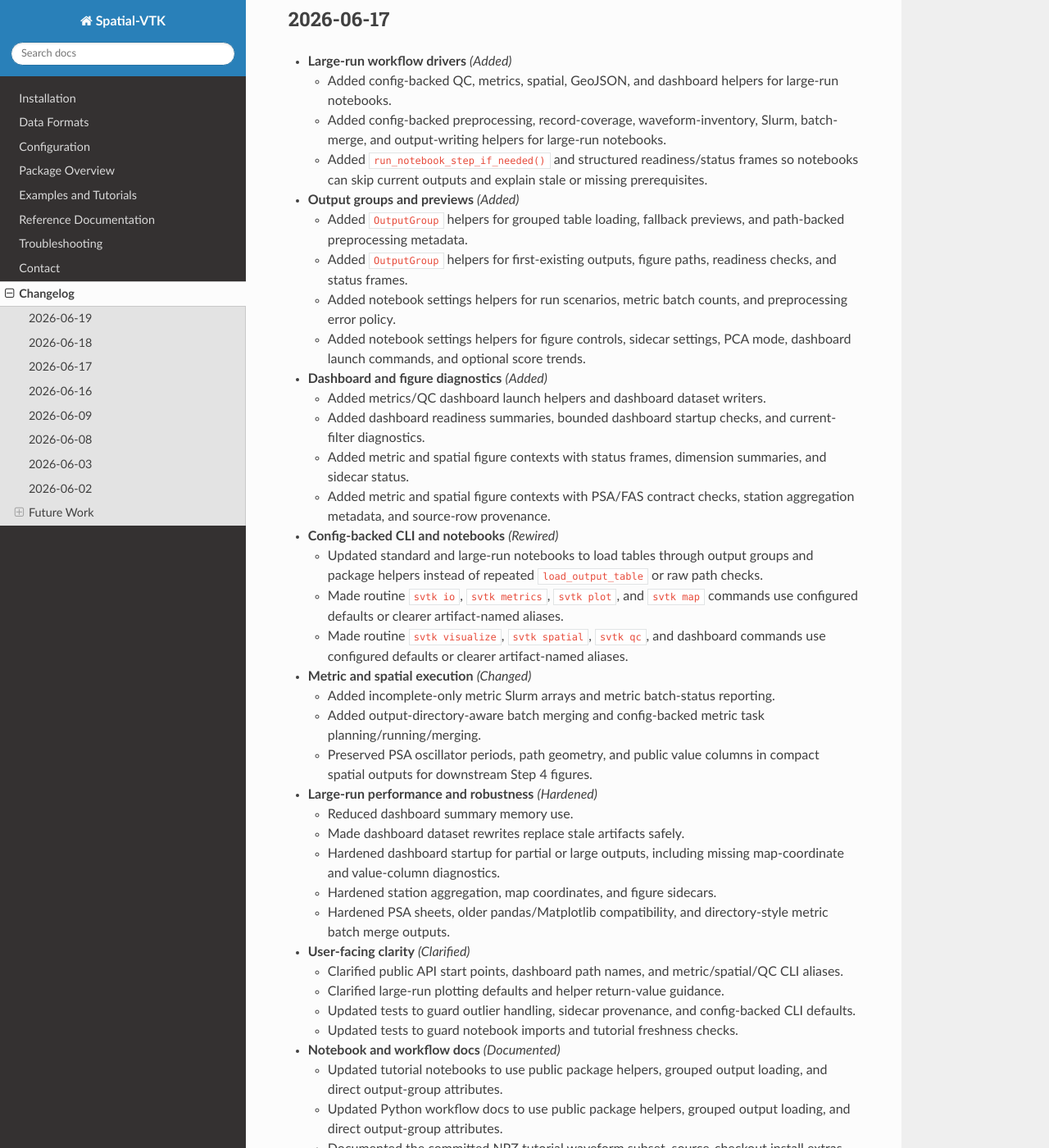
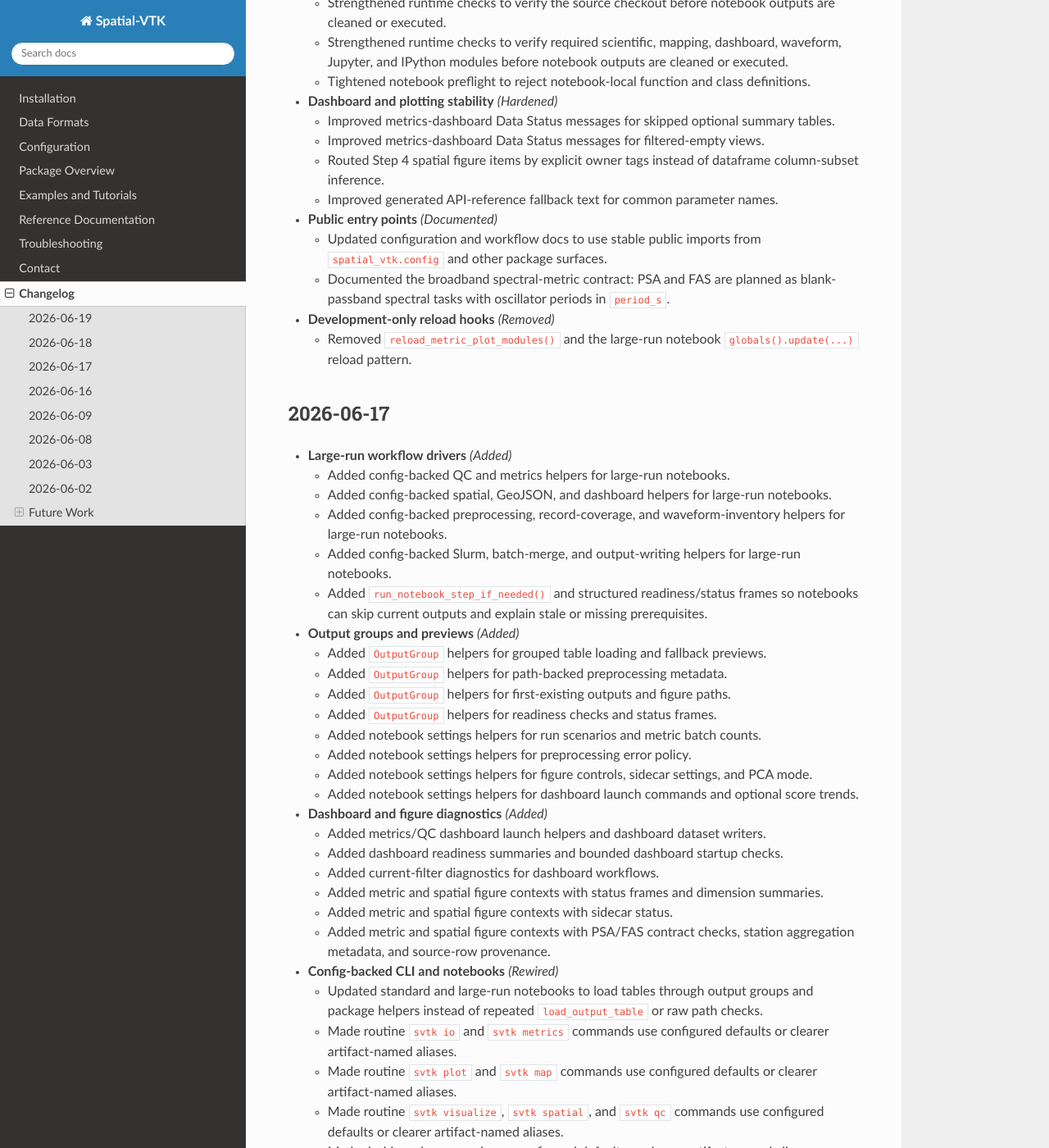
Before and after one commit to bcbirkel/spatial-vtk, a Sphinx documentation site: the page built from docs/changelog.rst, in a window 1280 px wide and 1400 px high, scrolled down 4716 px. Shown: the whole window at 82% size. Built offline with Sphinx 7.4.7 and the Read the Docs theme 3.1.0, drawn with Linux system fonts in a browser that asks for light colours; some of the changed text lies outside the part shown.

Commit message:
Clarify changelog entries

```diff
--- a/docs/changelog.rst
+++ b/docs/changelog.rst
@@ -7,8 +7,9 @@ Changelog
 - **Public workflow helpers** *(Added)*
 
   - Added a standard Step 1 ingest output loader for combined ingest and
-    preprocessing output status plus bounded station, event, and preprocessing
-    manifest previews.
+    preprocessing output status.
+  - Added bounded station, event, and preprocessing manifest previews for the
+    standard Step 1 ingest output loader.
   - Extended the standard Step 3 metric output loader with the preprocessed
     trace metadata dependency and status-frame helper used by large-run
     metric readiness cells.
@@ -17,9 +18,10 @@ Changelog
   - Added lightweight Step 4, Step 5, and Step 6 output-status loaders for
     large-run driver notebooks that need configured status tables and bounded
     previews without loading large plotting inputs.
-  - Added standard notebook input/output loaders for QC, spatial summaries,
-    GeoJSON plotting, and Step 5 readiness checks so notebooks no longer
-    duplicate config path plumbing.
+  - Added standard notebook input/output loaders for QC summaries.
+  - Added standard notebook input/output loaders for spatial summaries.
+  - Added standard notebook input/output loaders for GeoJSON plotting.
+  - Added standard notebook input/output loaders for Step 5 readiness checks.
   - Added a standard Step 3 metric output loader for task-estimate,
     task-preview, and ``metrics_long`` notebook previews.
   - Added output-registry preview helpers for notebook display cells.
@@ -27,9 +29,10 @@ Changelog
   - Added workflow-step status helpers for notebook display cells.
   - Added bounded pattern-similarity preview helpers for notebook display
     cells.
-  - Added public Metrics API reference tables for inventory, manifest, Slurm,
-    batch, merge, and output helpers exposed through stable package entry
-    points.
+  - Added public Metrics API reference tables for inventory and manifest
+    helpers exposed through stable package entry points.
+  - Added public Metrics API reference tables for Slurm, batch, merge, and
+    output helpers exposed through stable package entry points.
   - Added ``SVTK_DASHBOARD_CHUNKSIZE`` to notebook run contexts so dashboard
     preparation chunking is configured once with the rest of the large-run
     controls.
@@ -50,8 +53,10 @@ Changelog
   - Rewired standard Step 4, Step 5, and Step 6 notebooks to call package
     helpers for table previews, readiness messages, and configured output
     loading.
-  - Kept reusable skip/rebuild decisions, ``reused`` flags, and path string
-    conversion in package code rather than in notebook-local dictionaries.
+  - Kept reusable skip/rebuild decisions in package code rather than in
+    notebook-local dictionaries.
+  - Kept ``reused`` flags and path string conversion in package code rather
+    than in notebook-local dictionaries.
 
 - **Public API documentation** *(Changed)*
 
@@ -87,6 +92,8 @@ Changelog
   - Added a top-level CLI missing-dependency message so source-checkout
     commands report the missing package and install command instead of a raw
     traceback.
+  - Made config-required workflow commands report missing config before
+    importing optional runtime modules.
 
 - **Large-run resilience** *(Hardened)*
 
@@ -119,11 +126,12 @@ Changelog
 - **Fresh checkout and docs checks** *(Fixed)*
 
   - Added regression coverage for public API import examples.
-  - Added regression coverage for committed tutorial data, CLI workflow
-    examples, and changelog formatting.
-  - Added release guardrails so local agent notes, execplans, and machine-
-    specific instructions stay ignored and are called out before public
-    publishing.
+  - Added regression coverage for committed tutorial data.
+  - Added regression coverage for CLI workflow examples.
+  - Added regression coverage for changelog formatting.
+  - Added release guardrails so local agent notes and execplans stay ignored.
+  - Added release guardrails so machine-specific instructions are called out
+    before public publishing.
   - Clarified tutorial runtime checks so missing importable modules are
     reported directly before the install command.
   - Aligned README and installation docs around the same notebook and
@@ -155,13 +163,16 @@ Changelog
   - Documented notebook-facing and script-facing waveform-comparison and
     region-boxplot helpers.
   - Updated generated CLI reference examples to use the committed example
-    config and tutorial run scenario.
+    config.
+  - Updated generated CLI reference examples to use the tutorial run scenario.
 
 - **Notebook hygiene** *(Cleaned)*
 
   - Removed one-off preview variables and repeated path construction from
     standard notebook cells where package helpers now own the task.
-  - Made large-run README guidance explicit about public plotting, mapping, and
+  - Made large-run README guidance explicit about public plotting entry
+    points.
+  - Made large-run README guidance explicit about public mapping and
     visualization entry points.
   - Replaced large-run README single-figure import examples with package-owned
     workflow helper examples for metrics, QC, spatial figures, dashboards, and
@@ -174,30 +185,39 @@ Changelog
 
   - Added standard and large-run figure-suite helpers for metric diagnostics
     and spatial diagnostics.
-  - Added standard and large-run figure-suite helpers for GeoJSON regions,
-    corridors, waveform comparison, context figures, QC figures, region
-    boxplots, and dashboard preparation.
-  - Added focused station-map, spatial-product, and PCA-product preview
-    helpers.
-  - Added focused corridor-record, waveform-order, and pattern-similarity
-    preview helpers.
+  - Added standard and large-run figure-suite helpers for GeoJSON regions and
+    corridors.
+  - Added standard and large-run figure-suite helpers for waveform comparison,
+    context figures, and QC figures.
+  - Added standard and large-run figure-suite helpers for region boxplots and
+    dashboard preparation.
+  - Added focused station-map preview helpers.
+  - Added focused spatial-product and PCA-product preview helpers.
+  - Added focused corridor-record preview helpers.
+  - Added focused waveform-order and pattern-similarity preview helpers.
 
 - **Figure provenance and sidecars** *(Added)*
 
   - Expanded figure sidecar metadata and status frames with source-row roles.
   - Expanded figure sidecar metadata and status frames with plot/source
-    dimension counts, aggregation contracts, exactness flags, station/event
-    counts, and PSA/multi-panel counts.
+    dimension counts.
+  - Expanded figure sidecar metadata and status frames with aggregation
+    contracts and exactness flags.
+  - Expanded figure sidecar metadata and status frames with station/event
+    counts and PSA/multi-panel counts.
   - Added sampled station-map sidecar regression coverage so plotted station
     groups and source rows stay aligned.
 
 - **Release and API maintenance** *(Added)*
 
-  - Added a public ``RELEASE_CHECKLIST.md`` for validation, docs, build, wheel
-    inspection, and publish gates.
+  - Added a public ``RELEASE_CHECKLIST.md`` for validation, docs, and build
+    gates.
+  - Added a public ``RELEASE_CHECKLIST.md`` for wheel inspection and publish
+    gates.
   - Added public helpers for metric row selection and event/station matching.
-  - Added public helpers for GeoJSON metric frames, event labels, spatial
-    metric products, and first non-empty table values.
+  - Added public helpers for GeoJSON metric frames and event labels.
+  - Added public helpers for spatial metric products and first non-empty table
+    values.
 
 - **Notebook simplification** *(Rewired)*
 
@@ -256,32 +278,39 @@ Changelog
 
 - **Large-run workflow drivers** *(Added)*
 
-  - Added config-backed QC, metrics, spatial, GeoJSON, and dashboard helpers
-    for large-run notebooks.
-  - Added config-backed preprocessing, record-coverage, waveform-inventory,
-    Slurm, batch-merge, and output-writing helpers for large-run notebooks.
+  - Added config-backed QC and metrics helpers for large-run notebooks.
+  - Added config-backed spatial, GeoJSON, and dashboard helpers for large-run
+    notebooks.
+  - Added config-backed preprocessing, record-coverage, and waveform-inventory
+    helpers for large-run notebooks.
+  - Added config-backed Slurm, batch-merge, and output-writing helpers for
+    large-run notebooks.
   - Added ``run_notebook_step_if_needed()`` and structured readiness/status
     frames so notebooks can skip current outputs and explain stale or missing
     prerequisites.
 
 - **Output groups and previews** *(Added)*
 
-  - Added ``OutputGroup`` helpers for grouped table loading, fallback previews,
-    and path-backed preprocessing metadata.
-  - Added ``OutputGroup`` helpers for first-existing outputs, figure paths,
-    readiness checks, and status frames.
-  - Added notebook settings helpers for run scenarios, metric batch counts,
-    and preprocessing error policy.
-  - Added notebook settings helpers for figure controls, sidecar settings, PCA
-    mode, dashboard launch commands, and optional score trends.
+  - Added ``OutputGroup`` helpers for grouped table loading and fallback
+    previews.
+  - Added ``OutputGroup`` helpers for path-backed preprocessing metadata.
+  - Added ``OutputGroup`` helpers for first-existing outputs and figure paths.
+  - Added ``OutputGroup`` helpers for readiness checks and status frames.
+  - Added notebook settings helpers for run scenarios and metric batch counts.
+  - Added notebook settings helpers for preprocessing error policy.
+  - Added notebook settings helpers for figure controls, sidecar settings, and
+    PCA mode.
+  - Added notebook settings helpers for dashboard launch commands and optional
+    score trends.
 
 - **Dashboard and figure diagnostics** *(Added)*
 
   - Added metrics/QC dashboard launch helpers and dashboard dataset writers.
-  - Added dashboard readiness summaries, bounded dashboard startup checks, and
-    current-filter diagnostics.
-  - Added metric and spatial figure contexts with status frames, dimension
-    summaries, and sidecar status.
+  - Added dashboard readiness summaries and bounded dashboard startup checks.
+  - Added current-filter diagnostics for dashboard workflows.
+  - Added metric and spatial figure contexts with status frames and dimension
+    summaries.
+  - Added metric and spatial figure contexts with sidecar status.
   - Added metric and spatial figure contexts with PSA/FAS contract checks,
     station aggregation metadata, and source-row provenance.
 
@@ -290,11 +319,13 @@ Changelog
   - Updated standard and large-run notebooks to load tables through output
     groups and package helpers instead of repeated ``load_output_table`` or
     raw path checks.
-  - Made routine ``svtk io``, ``svtk metrics``, ``svtk plot``, and
-    ``svtk map`` commands use configured defaults or clearer artifact-named
-    aliases.
-  - Made routine ``svtk visualize``, ``svtk spatial``, ``svtk qc``, and
-    dashboard commands use configured defaults or clearer artifact-named
+  - Made routine ``svtk io`` and ``svtk metrics`` commands use configured
+    defaults or clearer artifact-named aliases.
+  - Made routine ``svtk plot`` and ``svtk map`` commands use configured
+    defaults or clearer artifact-named aliases.
+  - Made routine ``svtk visualize``, ``svtk spatial``, and ``svtk qc``
+    commands use configured defaults or clearer artifact-named aliases.
+  - Made dashboard commands use configured defaults or clearer artifact-named
     aliases.
 
 - **Metric and spatial execution** *(Changed)*
@@ -310,19 +341,22 @@ Changelog
 
   - Reduced dashboard summary memory use.
   - Made dashboard dataset rewrites replace stale artifacts safely.
-  - Hardened dashboard startup for partial or large outputs, including missing
-    map-coordinate and value-column diagnostics.
-  - Hardened station aggregation, map coordinates, and figure sidecars.
-  - Hardened PSA sheets, older pandas/Matplotlib compatibility, and
-    directory-style metric batch merge outputs.
+  - Hardened dashboard startup for partial or large outputs.
+  - Added dashboard startup diagnostics for missing map coordinates and value
+    columns.
+  - Hardened station aggregation and map coordinates.
+  - Hardened figure sidecars.
+  - Hardened PSA sheets and older pandas/Matplotlib compatibility.
+  - Hardened directory-style metric batch merge outputs.
 
 - **User-facing clarity** *(Clarified)*
 
-  - Clarified public API start points, dashboard path names, and
-    metric/spatial/QC CLI aliases.
+  - Clarified public API start points.
+  - Clarified dashboard path names.
+  - Clarified metric, spatial, and QC CLI aliases.
   - Clarified large-run plotting defaults and helper return-value guidance.
-  - Updated tests to guard outlier handling, sidecar provenance, and
-    config-backed CLI defaults.
+  - Updated tests to guard outlier handling and sidecar provenance.
+  - Updated tests to guard config-backed CLI defaults.
   - Updated tests to guard notebook imports and tutorial freshness checks.
 
 - **Notebook and workflow docs** *(Documented)*
@@ -340,10 +374,11 @@ Changelog
 
 - **CLI and plotting controls** *(Added)*
 
-  - Added first-class plotting, mapping, waveform, table, and sidecar flags.
-  - Added first-class mode, component, metric, passband, value-column, fit,
-    title, and comparison flags so routine figure configuration no longer
-    depends on generic ``--kwargs``.
+  - Added first-class plotting, mapping, waveform, and table flags.
+  - Added first-class sidecar flags.
+  - Added first-class mode, component, metric, and passband flags.
+  - Added first-class value-column, fit, title, and comparison flags so
+    routine figure configuration no longer depends on generic ``--kwargs``.
   - Registered plotting and mapping commands through stable public import
     surfaces and expanded config-backed command defaults.
 
@@ -442,10 +477,10 @@ Changelog
 
 - **Public docs and examples** *(Added)*
 
-  - Added data formats, configuration, package overview, and installation
-    guidance.
-  - Added Python API, CLI API, CLI workflow, tutorial, and downloadable
-    notebook guidance.
+  - Added data formats and configuration guidance.
+  - Added package overview and installation guidance.
+  - Added Python API and CLI API guidance.
+  - Added CLI workflow, tutorial, and downloadable notebook guidance.
   - Added lightweight LA Basin metadata, public example manifests, GeoJSON
     regions, and site metadata previews.
   - Added basemap-backed output previews and tutorial waveform/data snippets.
@@ -454,8 +489,9 @@ Changelog
 
   - Added config-default metadata preparation and output table
     readers/writers.
-  - Added shared metric catalog/run scenarios, dashboard/table display
-    helpers, and concise tutorial comments before main package calls.
+  - Added shared metric catalog/run scenarios.
+  - Added dashboard/table display helpers.
+  - Added concise tutorial comments before main package calls.
   - Added Step 6 plotting examples for waveform maps, pattern similarity,
     scatterplot, boxplot, and heatmap outputs.
 
@@ -463,8 +499,9 @@ Changelog
 
   - Expanded generated CLI reference pages.
   - Added a shell workflow tutorial covering config, preprocessing, QC,
-    metrics, spatial figures, GeoJSON, corridors, flexible plots, and
-    dashboards.
+    metrics, and spatial figures.
+  - Added a shell workflow tutorial covering GeoJSON, corridors, flexible
+    plots, and dashboards.
   - Added spatial-correlation-by-distance and geology-contrast examples.
 
 - **Installation and workflow docs** *(Changed)*
@@ -510,46 +547,58 @@ Changelog
 - **Initial public migration** *(Added)*
 
   - Started the public Spatial-VTK package skeleton.
-  - Added runtime configuration, output planning, and the metric catalog.
-  - Added YAML/JSON config loading, named bounds, output manifests, and
-    config-backed metric plans.
+  - Added runtime configuration and output planning.
+  - Added the metric catalog.
+  - Added YAML/JSON config loading and named bounds.
+  - Added output manifests and config-backed metric plans.
 
 - **Core workflow modules** *(Added)*
 
-  - Added metadata preparation, waveform inventories, context figures, and QC
-    helpers.
-  - Added metric batch calculations, arrival-pick normalization, long
-    residual-table preparation, metadata enrichment, and deterministic example
-    metric plots.
-  - Added public metric, transform, passband, and dashboard labels/helpers.
-  - Added public plotting, mapping, and figure-selection labels/helpers.
+  - Added metadata preparation and waveform inventories.
+  - Added context figures and QC helpers.
+  - Added metric batch calculations and arrival-pick normalization.
+  - Added long residual-table preparation and metadata enrichment.
+  - Added deterministic example metric plots.
+  - Added public metric, transform, and passband labels/helpers.
+  - Added public dashboard labels/helpers.
+  - Added public plotting and mapping labels/helpers.
+  - Added public figure-selection labels/helpers.
 
 - **Spatial analysis and visualization** *(Added)*
 
-  - Added spatial-statistics modules for metric preparation, station bias,
-    Moran's I, distance-bin correlations, and spatial holdout.
-  - Added spatial-statistics modules for clustering, REDCAP, PCA, bootstrap
-    contrasts, permutation tests, pattern similarity, and observed/synthetic
-    geometry.
-  - Added plot/map wrappers for correlograms, semivariograms, directional
-    correlation, holdout maps, clusters, PCA, station bias, and REDCAP.
-  - Added plot/map wrappers for pattern similarity, path maps, event residual
-    maps, GeoJSON polygons, and boundary corridors.
+  - Added spatial-statistics modules for metric preparation and station bias.
+  - Added spatial-statistics modules for Moran's I and distance-bin
+    correlations.
+  - Added spatial-statistics modules for spatial holdout, clustering, REDCAP,
+    and PCA.
+  - Added spatial-statistics modules for bootstrap contrasts, permutation
+    tests, pattern similarity, and observed/synthetic geometry.
+  - Added plot/map wrappers for correlograms, semivariograms, and directional
+    correlation.
+  - Added plot/map wrappers for holdout maps, clusters, PCA, station bias, and
+    REDCAP.
+  - Added plot/map wrappers for pattern similarity, path maps, and event
+    residual maps.
+  - Added plot/map wrappers for GeoJSON polygons and boundary corridors.
 
 - **Dashboards** *(Added)*
 
   - Added optional Streamlit dashboard support with Folium maps and Plotly
     charts.
-  - Added dashboard schema validation, filtered exports, manual-review
-    exports, and selectable observed/synthetic/residual/GOF value columns.
+  - Added dashboard schema validation.
+  - Added filtered exports and manual-review exports.
+  - Added selectable observed/synthetic/residual/GOF value columns.
 
 - **Metric naming** *(Changed)*
 
-  - Updated metric plots, spatial plots, maps, and dashboard summaries to
-    support the renamed metric scheme and selectable value columns.
-  - Updated QC dashboard controls, waveform figures, record sections, and
-    context figures to support the renamed metric scheme and selectable value
-    columns.
+  - Updated metric plots and spatial plots to support the renamed metric
+    scheme and selectable value columns.
+  - Updated maps and dashboard summaries to support the renamed metric scheme
+    and selectable value columns.
+  - Updated QC dashboard controls and waveform figures to support the renamed
+    metric scheme and selectable value columns.
+  - Updated record sections and context figures to support the renamed metric
+    scheme and selectable value columns.
 
 Future Work
 -----------
```
Also changed, not shown: other parts of docs/changelog.rst (+10 -8 lines), 2 other files.
